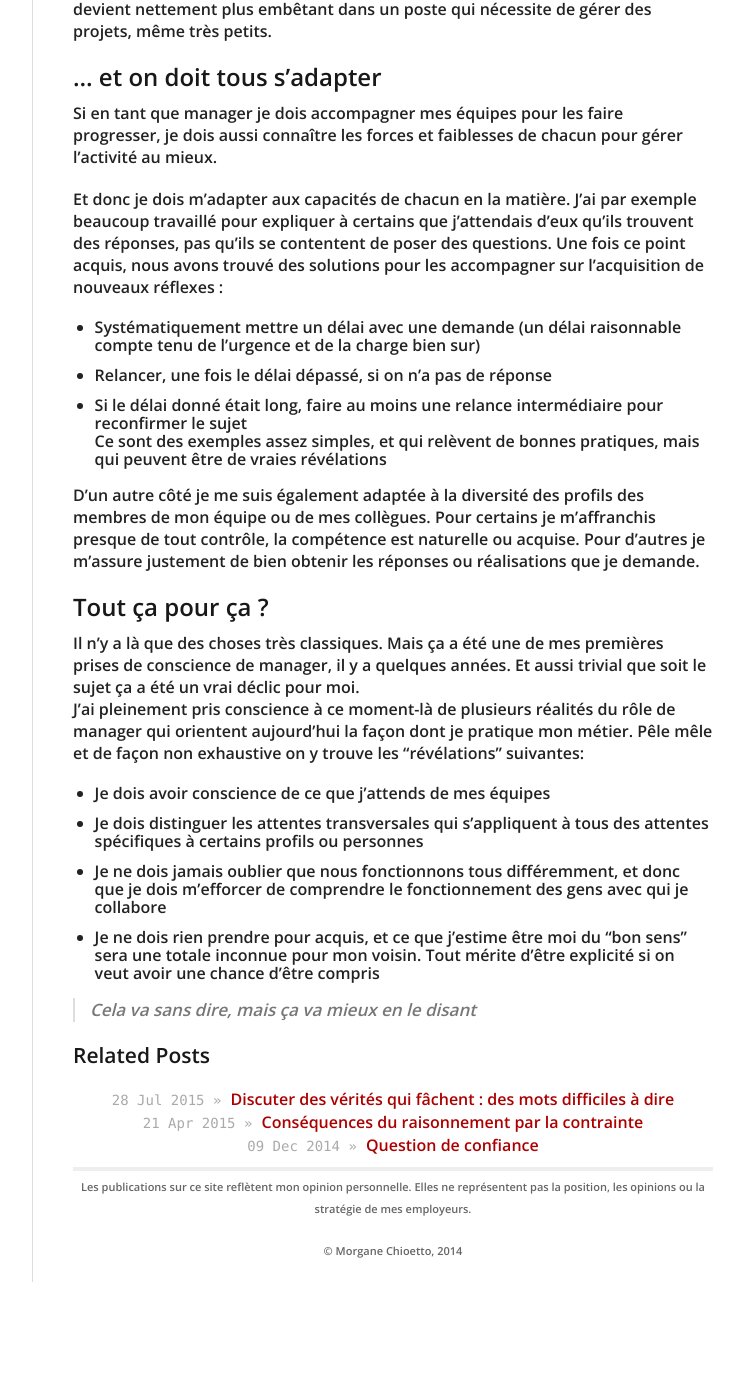
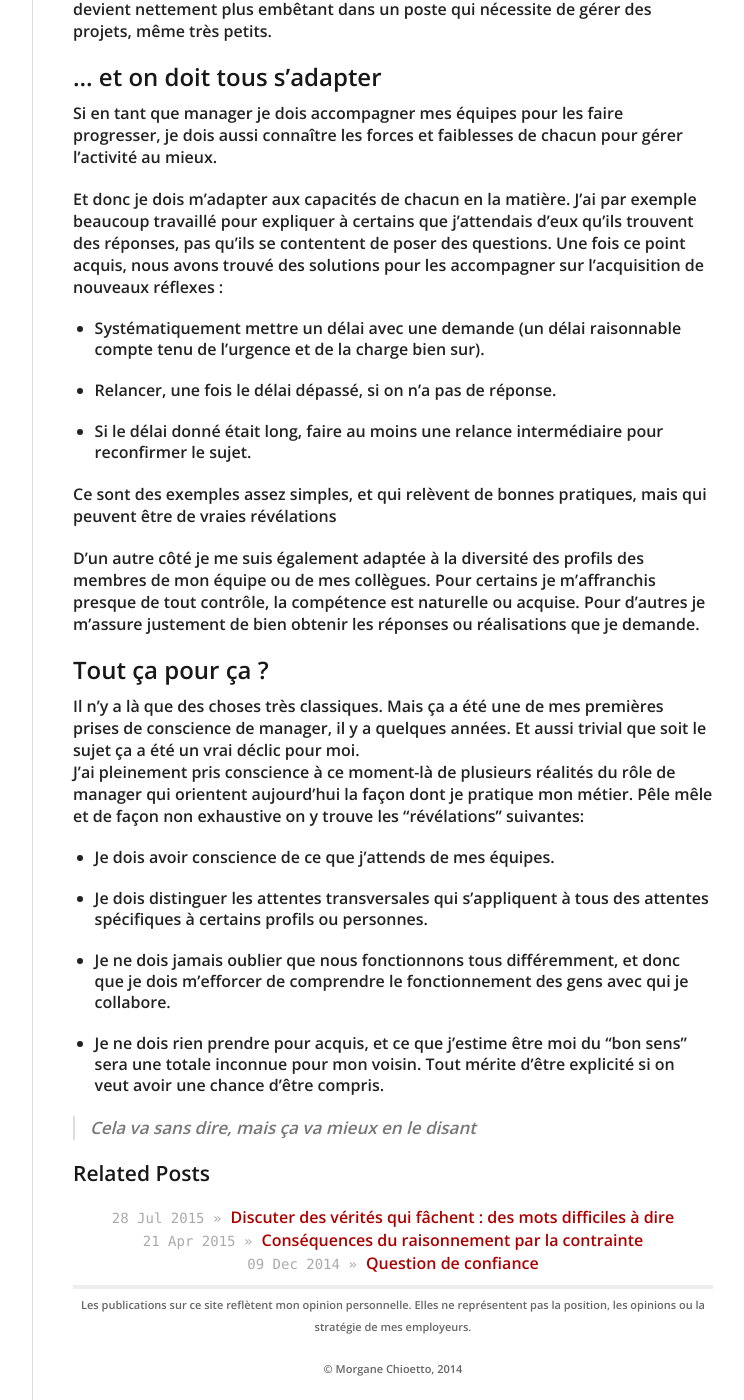
Before and after one commit to chipisan/blog, a Jekyll site: the page built from _posts/2014-12-03-actif-ou-passif.md, in a window 1280 px wide and 1400 px high, scrolled down 1072 px. Shown: the whole window, without its empty margins (378-1122 px from the left). Built offline with Jekyll 4.4.1, drawn with Linux system fonts in a browser that asks for light colours; nearby versions of some CDN libraries; Markdown is read by kramdown in place of the engine named in the settings; before the commit the page ends 2354 px from its top, so only the background shows below that.

Commit message:
Aeration + Fix liste à puces

```diff
--- a/_posts/2014-12-03-actif-ou-passif.md
+++ b/_posts/2014-12-03-actif-ou-passif.md
@@ -26,9 +26,13 @@ Et parfois j'ai managé des gens qui sont carrément du côté "je ne fais que s
 Si en tant que manager je dois accompagner mes équipes pour les faire progresser, je dois aussi connaître les forces et faiblesses de chacun pour gérer l'activité au mieux.
 
 Et donc je dois m'adapter aux capacités de chacun en la matière. J'ai par exemple beaucoup travaillé pour expliquer à certains que j'attendais d'eux qu'ils trouvent des réponses, pas qu'ils se contentent de poser des questions. Une fois ce point acquis, nous avons trouvé des solutions pour les accompagner sur l'acquisition de nouveaux réflexes :
-* Systématiquement mettre un délai avec une demande (un délai raisonnable compte tenu de l'urgence et de la charge bien sur)
-* Relancer, une fois le délai dépassé, si on n'a pas de réponse
-* Si le délai donné était long, faire au moins une relance intermédiaire pour reconfirmer le sujet
+
+* Systématiquement mettre un délai avec une demande (un délai raisonnable compte tenu de l'urgence et de la charge bien sur).
+
+* Relancer, une fois le délai dépassé, si on n'a pas de réponse.
+
+* Si le délai donné était long, faire au moins une relance intermédiaire pour reconfirmer le sujet.
+
 Ce sont des exemples assez simples, et qui relèvent de bonnes pratiques, mais qui peuvent être de vraies révélations
 
 D'un autre côté je me suis également adaptée à la diversité des profils des membres de mon équipe ou de mes collègues. Pour certains je m'affranchis presque de tout contrôle, la compétence est naturelle ou acquise. Pour d'autres je m'assure justement de bien obtenir les réponses ou réalisations que je demande.
@@ -36,9 +40,13 @@ D'un autre côté je me suis également adaptée à la diversité des profils de
 ## Tout ça pour ça ?
 Il n'y a là que des choses très classiques. Mais ça a été une de mes premières prises de conscience de manager, il y a quelques années. Et aussi trivial que soit le sujet ça a été un vrai déclic pour moi.
 J'ai pleinement pris conscience à ce moment-là de plusieurs réalités du rôle de manager qui orientent aujourd'hui la façon dont je pratique mon métier. Pêle mêle et de façon non exhaustive on y trouve les "révélations" suivantes:
-* Je dois avoir conscience de ce que j'attends de mes équipes
-* Je dois distinguer les attentes transversales qui s'appliquent à tous des attentes spécifiques à certains profils ou personnes
-* Je ne dois jamais oublier que nous fonctionnons tous différemment, et donc que je dois m'efforcer de comprendre le fonctionnement des gens avec qui je collabore
-* Je ne dois rien prendre pour acquis, et ce que j'estime être moi du "bon sens" sera une totale inconnue pour mon voisin. Tout mérite d'être explicité si on veut avoir une chance d'être compris
+
+* Je dois avoir conscience de ce que j'attends de mes équipes.
+
+* Je dois distinguer les attentes transversales qui s'appliquent à tous des attentes spécifiques à certains profils ou personnes.
+
+* Je ne dois jamais oublier que nous fonctionnons tous différemment, et donc que je dois m'efforcer de comprendre le fonctionnement des gens avec qui je collabore.
+
+* Je ne dois rien prendre pour acquis, et ce que j'estime être moi du "bon sens" sera une totale inconnue pour mon voisin. Tout mérite d'être explicité si on veut avoir une chance d'être compris.
 
 > Cela va sans dire, mais ça va mieux en le disant
```
